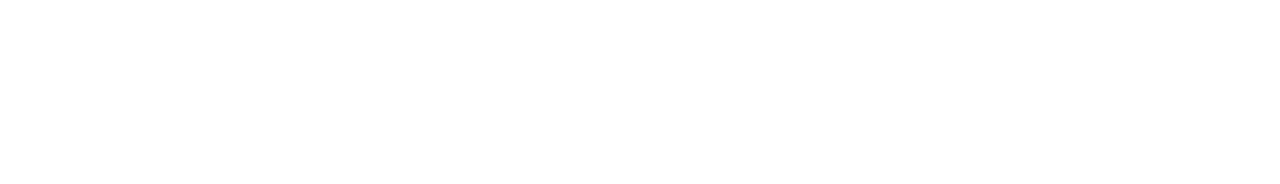
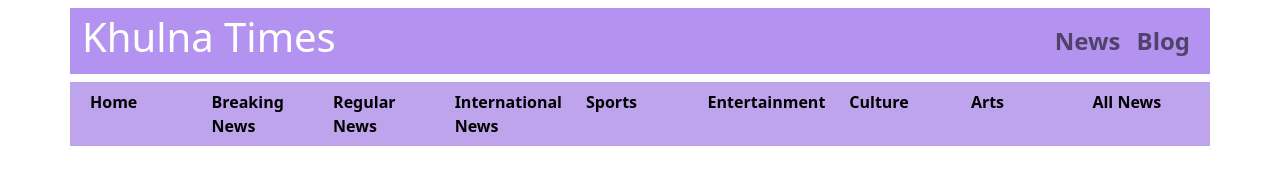
Before and after one commit to mustakimbellah/Khulna-Times, a plain HTML site: page index.html in a window 1280 px wide. Drawn offline with nearby package versions, Linux system fonts and the light colour scheme.

Commit message:
header file added

```diff
--- a/index.html
+++ b/index.html
@@ -1,12 +1,58 @@
 <!DOCTYPE html>
 <html lang="en">
-  <head>
-    <meta charset="UTF-8" />
-    <meta http-equiv="X-UA-Compatible" content="IE=edge" />
-    <meta name="viewport" content="width=device-width, initial-scale=1.0" />
-    <title>Document</title>
-  </head>
-  <body>
-    <script src="js/main.js"></script>
-  </body>
+<head>
+    <meta charset="UTF-8">
+    <meta http-equiv="X-UA-Compatible" content="IE=edge">
+    <meta name="viewport" content="width=device-width, initial-scale=1.0">
+    <link href="https://cdn.jsdelivr.net/npm/bootstrap@5.2.0/dist/css/bootstrap.min.css" rel="stylesheet" integrity="sha384-gH2yIJqKdNHPEq0n4Mqa/HGKIhSkIHeL5AyhkYV8i59U5AR6csBvApHHNl/vI1Bx" crossorigin="anonymous">
+    <title>Khulna Times</title>
+</head>
+<body>
+    <header class="sticky-top" >
+        <nav class="navbar navbar-expand-lg">
+           <div class="container" style="background-color: #8d5ce8a8">
+                <a class="navbar-brand fw-bolder text-white" href="">
+                    <h1>Khulna Times</h1>
+                </a>
+                <div class="collapse navbar-collapse" id="navbarNav">
+                    <nav class="navbar-nav ms-auto">
+                        <li class="nav-item">
+                            <a class="nav-link fs-4 fw-bolder " href="">News</a>
+                        </li>
+                        <li class="nav-item">
+                            <a class="nav-link fs-4 fw-bolder" href="">Blog</a>
+
+                    </nav>
+         </header>
+
+         <main>
+            <section>
+                <div class="container">
+                    <div id="all-menu" class="row row-cols-8 text-black p-2 fw-bold"
+                    style="background-color: #9c75e3a8">
+                        <div class="col">Home</div>
+                        <div class="col">Breaking News</div>
+                        <div class="col">Regular News</div>
+                        <div class="col">International News</div>
+                        <div class="col">Sports</div>
+                        <div class="col">Entertainment</div>
+                        <div class="col">Culture</div>
+                        <div class="col">Arts</div>
+                        <div class="col">All News</div>
+
+                    </div>
+                  </div>
+            </section>
+
+            <section>
+
+            </section>
+
+         </main>
+
+    <script src="https://cdn.jsdelivr.net/npm/bootstrap@5.2.0/dist/js/bootstrap.bundle.min.js" integrity="sha384-A3rJD856KowSb7dwlZdYEkO39Gagi7vIsF0jrRAoQmDKKtQBHUuLZ9AsSv4jD4Xa" crossorigin="anonymous"></script>
+
+    <script src="js/app.js"></script>
+
+</body>
 </html>
--- /dev/null
+++ b/js/app.js
@@ -0,0 +1 @@
+console.log('file added');
--- a/js/main.js
+++ /dev/null
@@ -1 +0,0 @@
-console.log('main file added');
```
